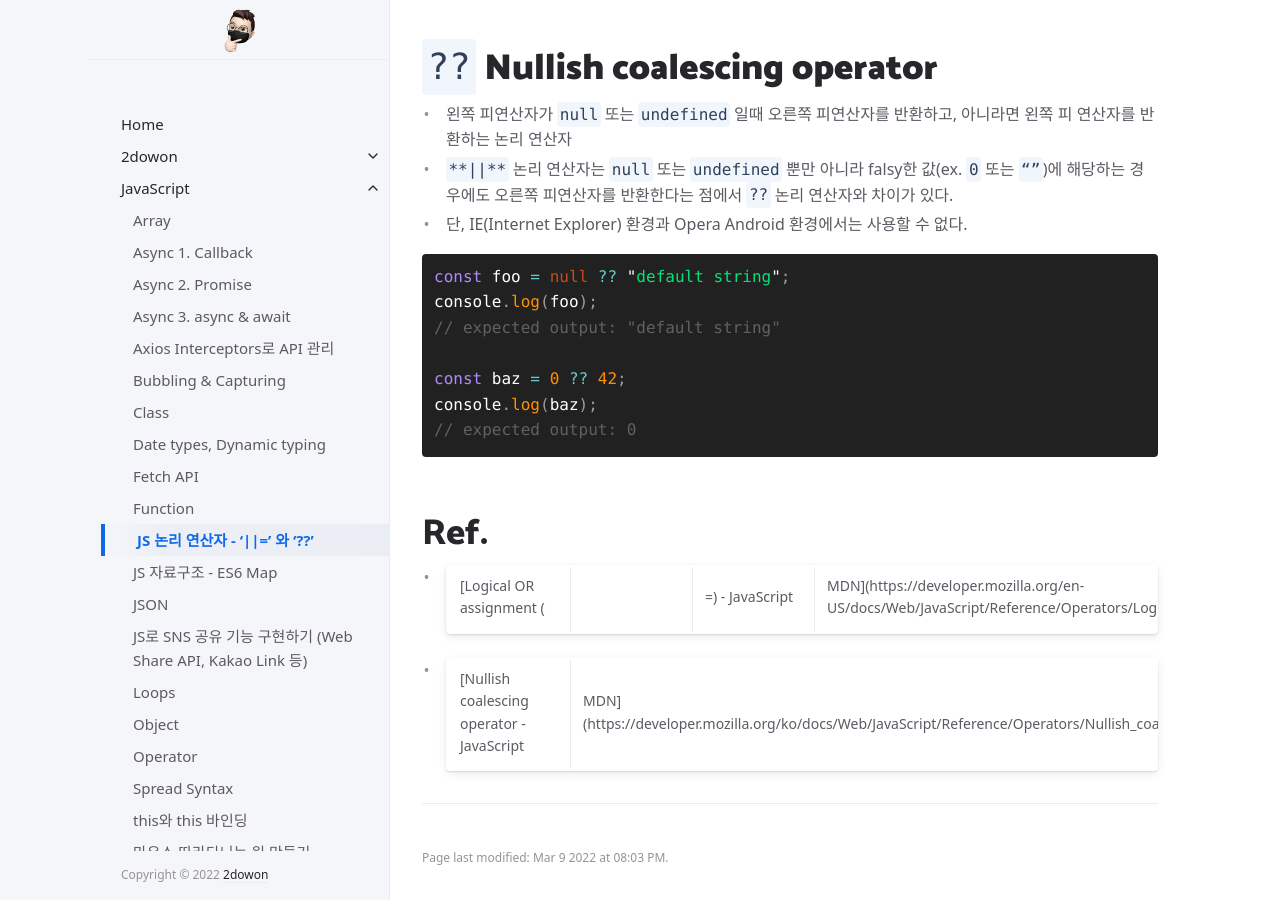
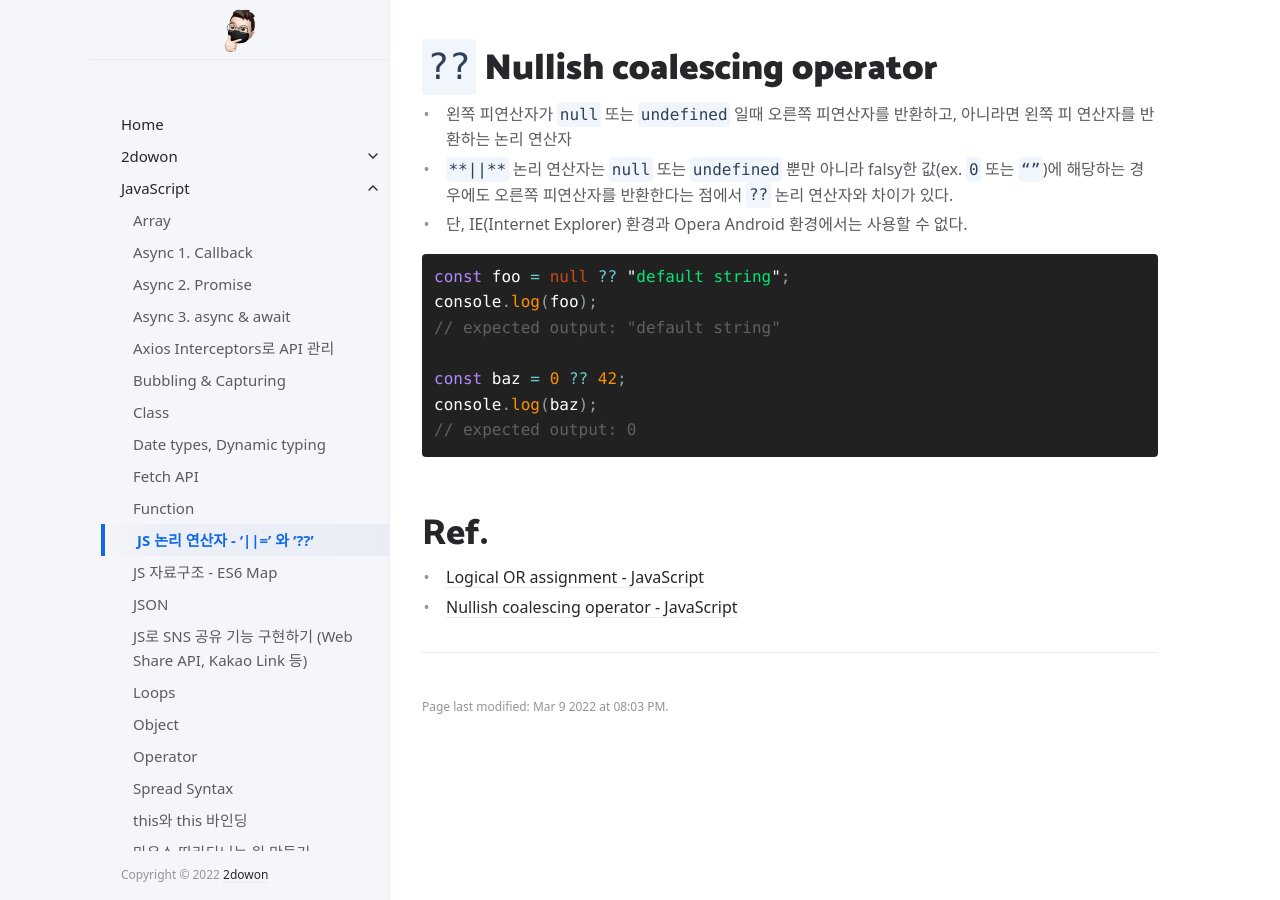
Before and after one commit to 2dowon/2dowon.github.io, a Jekyll site: the page built from docs/javascript/logical-assignments.md, in a window 1280 px wide and 900 px high, scrolled down 770 px. Built offline with Jekyll 4.4.1, drawn with Linux system fonts in a browser that asks for light colours; some web fonts are replaced.

Commit message:
update ref formatting for js logical-assignments

```diff
--- a/docs/javascript/logical-assignments.md
+++ b/docs/javascript/logical-assignments.md
@@ -55,5 +55,5 @@ console.log(baz);
 
 # Ref.
 
-- [Logical OR assignment (||=) - JavaScript | MDN](https://developer.mozilla.org/en-US/docs/Web/JavaScript/Reference/Operators/Logical_OR_assignment)
-- [Nullish coalescing operator - JavaScript | MDN](https://developer.mozilla.org/ko/docs/Web/JavaScript/Reference/Operators/Nullish_coalescing_operator)
+- [Logical OR assignment - JavaScript](https://developer.mozilla.org/en-US/docs/Web/JavaScript/Reference/Operators/Logical_OR_assignment)
+- [Nullish coalescing operator - JavaScript](https://developer.mozilla.org/ko/docs/Web/JavaScript/Reference/Operators/Nullish_coalescing_operator)
```
